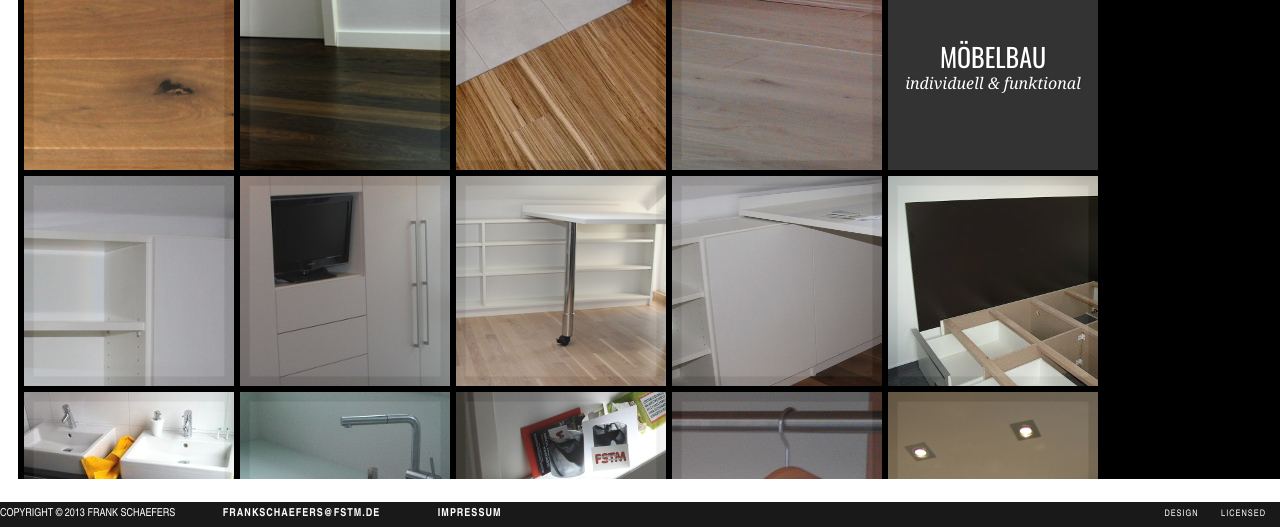
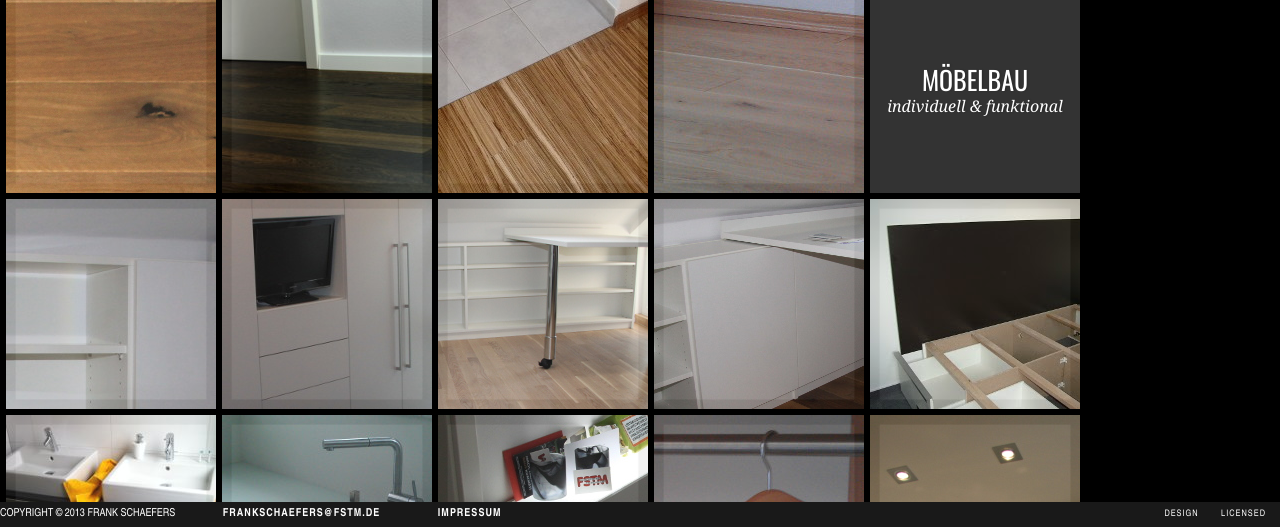
Before and after one commit to fstm/fstm.github.io, a plain HTML site: page index.html in a window 1280 px wide. Shown: the part 273-800 px from the top of the page. Drawn offline with nearby package versions, Linux system fonts and the light colour scheme.

Commit message:
scrolling optimized

```diff
--- a/index.html
+++ b/index.html
@@ -17,13 +17,15 @@
     <link rel="shortcut icon" href="../favicon.ico">
     <link rel="stylesheet" type="text/css" href="css/style.css"/>
 	<style>
+        .ib-main a {
+            cursor: pointer;
+        }
 		.ib-main-wrapper {
-    		bottom: 24px;
-    		left: 18px;
-    		overflow: scroll;
+    		overflow-y: scroll;
+            overflow-x: hidden;
     		position: absolute;
-    		top: -98px;
-    		margin-top: 115px;
+            top: 0px;
+            bottom: 24px;
     		outline: medium none;
     		width: 100%;
 		}
```
